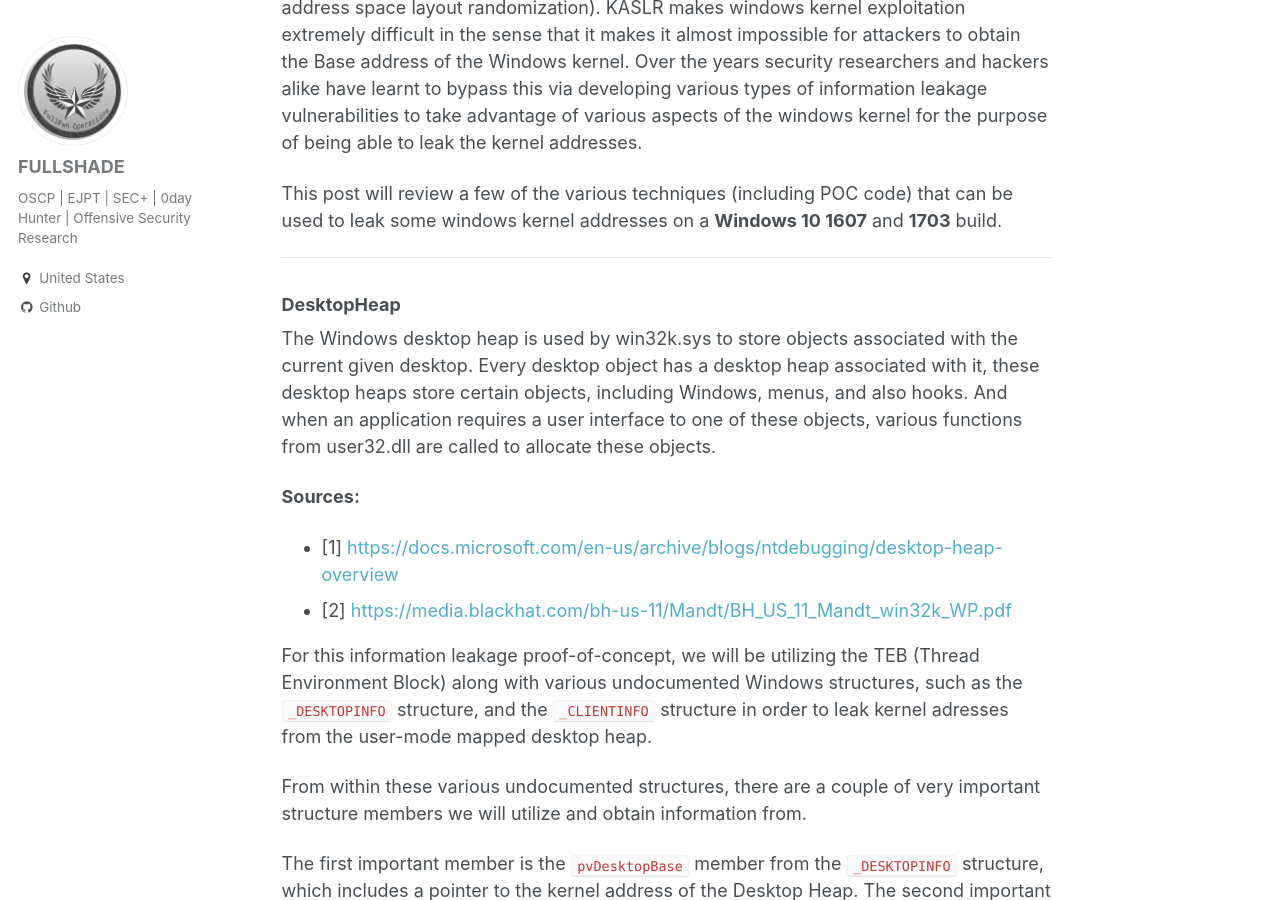
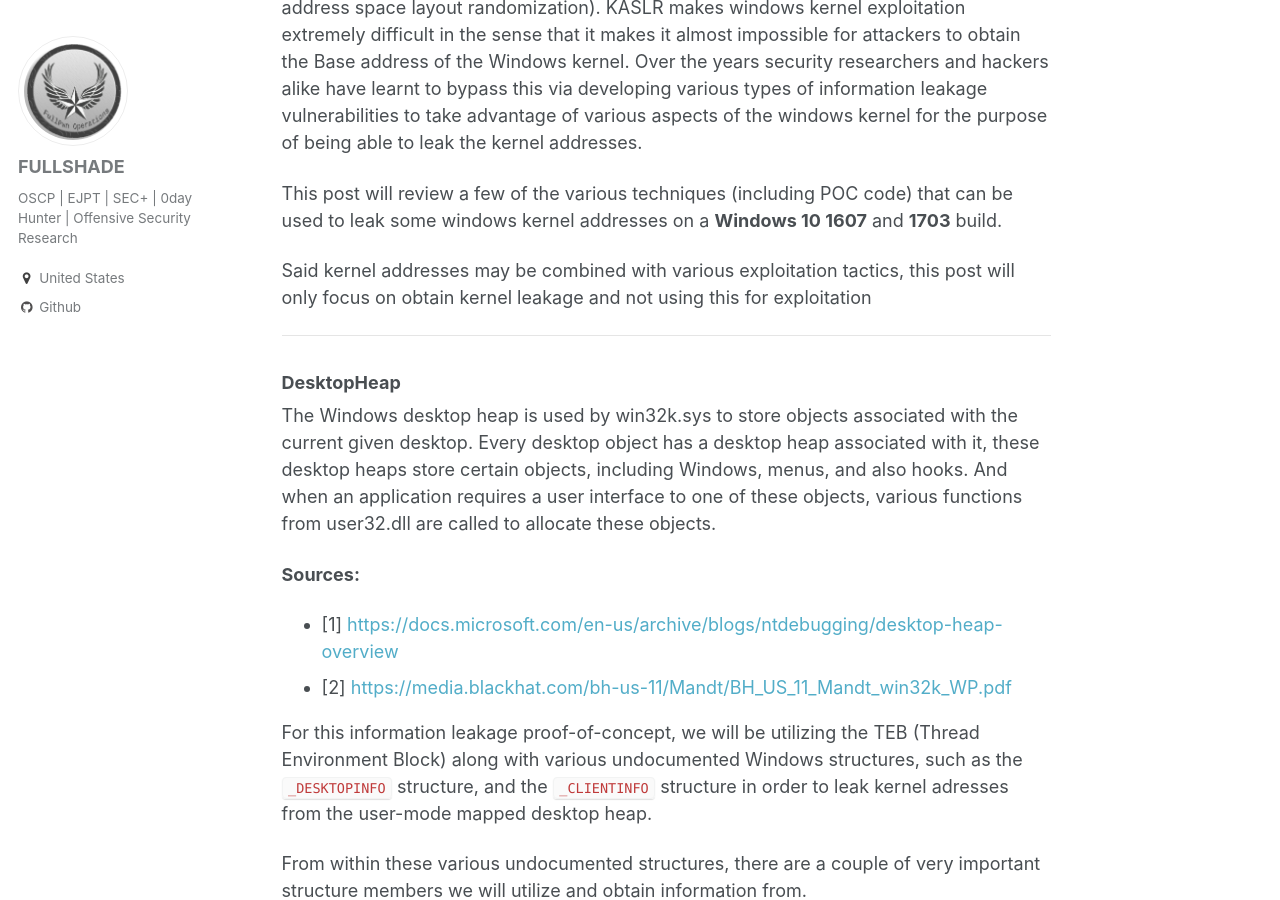
Before and after one commit to asdyxcyxc/FULLSHADE.github.io, a Jekyll site: the page built from _posts/2020-04-20-Windows-10-kaslr-infoleak.md, in a window 1280 px wide and 900 px high, scrolled down 498 px. Built offline with Jekyll 4.4.1, drawn with Linux system fonts in a browser that asks for light colours; comment, search, counter and statistics services are not loaded.

Commit message:
Update 2020-04-20-Windows-10-kaslr-infoleak.md

```diff
--- a/_posts/2020-04-20-Windows-10-kaslr-infoleak.md
+++ b/_posts/2020-04-20-Windows-10-kaslr-infoleak.md
@@ -14,6 +14,8 @@ Over the years, Microsoft has implemented various security mitigation tactics wi
 One of the security mitigations that has been implemented is known as KASLR (kernel address space layout randomization). KASLR makes windows kernel exploitation extremely difficult in the sense that it makes it almost impossible for attackers to obtain the Base address of the Windows kernel. Over the years security researchers and hackers alike have learnt to bypass this via developing various types of information leakage vulnerabilities to take advantage of various aspects of the windows kernel for the purpose of being able to leak the kernel addresses.
 
 This post will review a few of the various techniques (including POC code) that can be used to leak some windows kernel addresses on a **Windows 10 1607** and **1703** build.
+
+Said kernel addresses may be combined with various exploitation tactics, this post will only focus on obtain kernel leakage and not using this for exploitation
 
 ----
 
```
